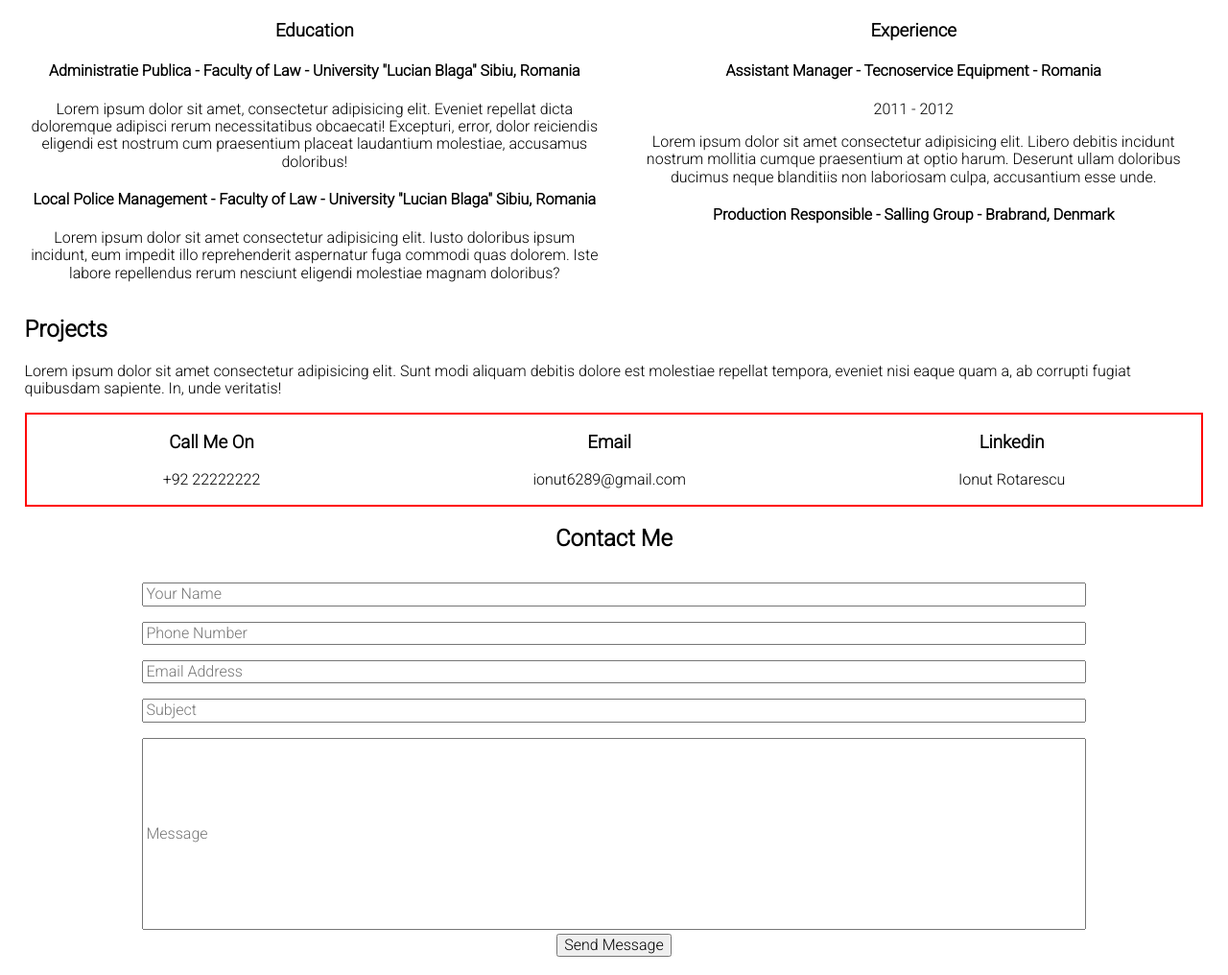
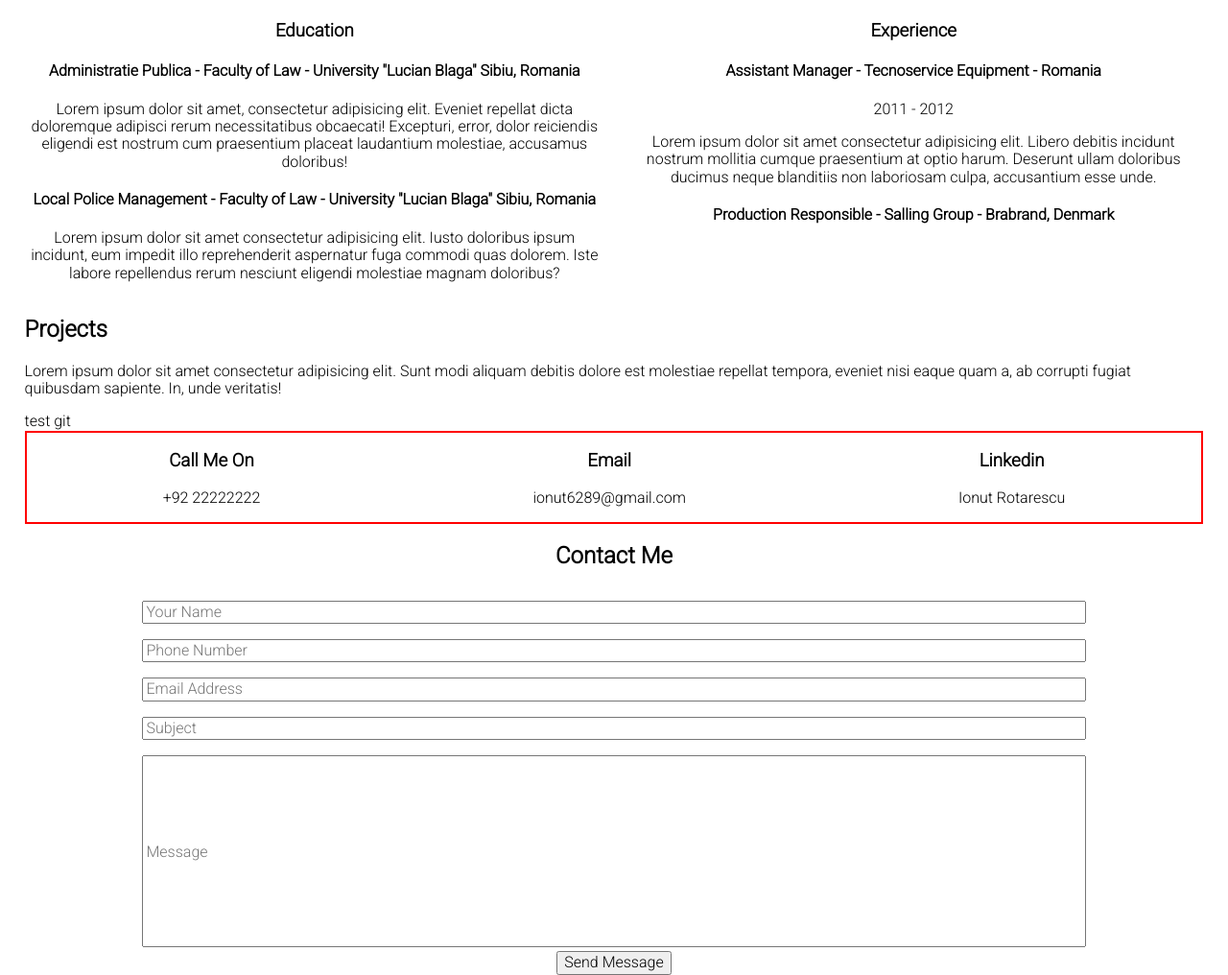
Before and after one commit to ionut6289/ionut6289.github.io, a plain HTML site: page index.html in a window 1280 px wide. Shown: the part 1632-2648 px from the top of the page at 96% size. Drawn offline with Linux system fonts and the light colour scheme; a web font is replaced by a local one.

Commit message:
added div

```diff
--- a/index.html
+++ b/index.html
@@ -128,6 +128,9 @@
     </div>
 
 
+    <div>
+        test git
+    </div>
 </main>
 
 
```
